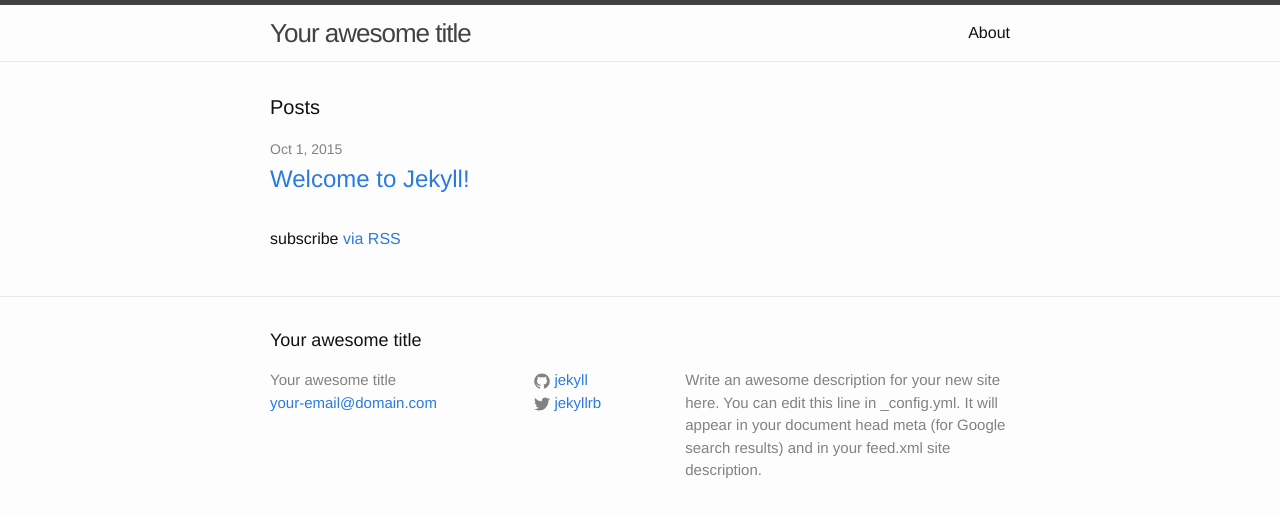
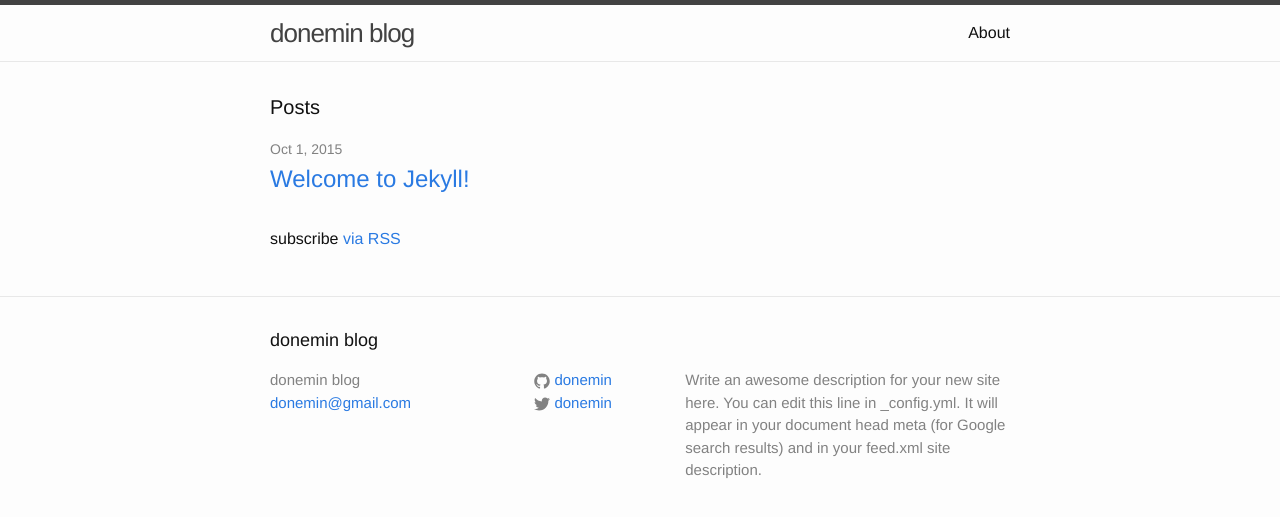
Before and after one commit to donemin/blog, a Jekyll site: the page built from index.html, in a window 1280 px wide. Shown: the top 517 px of the page. Built offline with Jekyll 4.4.1, drawn with Linux system fonts in a browser that asks for light colours.

Commit message:
change config

```diff
--- a/_config.yml
+++ b/_config.yml
@@ -1,14 +1,14 @@
 # Site settings
-title: Your awesome title
-email: your-email@domain.com
+title: donemin blog
+email: donemin@gmail.com
 description: > # this means to ignore newlines until "baseurl:"
   Write an awesome description for your new site here. You can edit this
   line in _config.yml. It will appear in your document head meta (for
   Google search results) and in your feed.xml site description.
-baseurl: "" # the subpath of your site, e.g. /blog/
-url: "http://yourdomain.com" # the base hostname & protocol for your site
-twitter_username: jekyllrb
-github_username:  jekyll
+baseurl: "/blog" # the subpath of your site, e.g. /blog/
+url: "http://donemin.github.io" # the base hostname & protocol for your site
+twitter_username: donemin
+github_username:  donemin
 
 # Build settings
 markdown: kramdown
```
Also changed, not shown: 1 other file.
